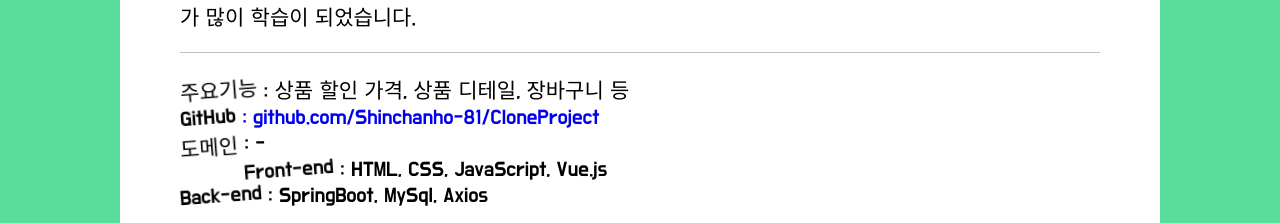
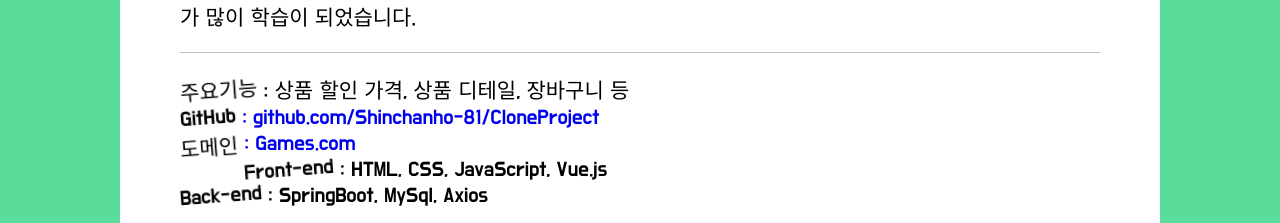
Before and after one commit to Shinchanho-81/PortFolio, a plain HTML site: page index.html in a window 1280 px wide. Shown: the part 3443-3666 px from the top of the page. Drawn offline with Linux system fonts and the light colour scheme; a script that the page names is missing; a web font is replaced by a local one.

Commit message:
Update index.html

```diff
--- a/index.html
+++ b/index.html
@@ -127,7 +127,7 @@
                         도메인&nbsp;
                     </div>
                     <div class="projectText-item">
-                        : -
+                        <a href="http://ec2-13-125-28-249.ap-northeast-2.compute.amazonaws.com:9010/">: Games.com</a>
                     </div>
                     <div class="projectText-function">
                         Front-end&nbsp;
```
